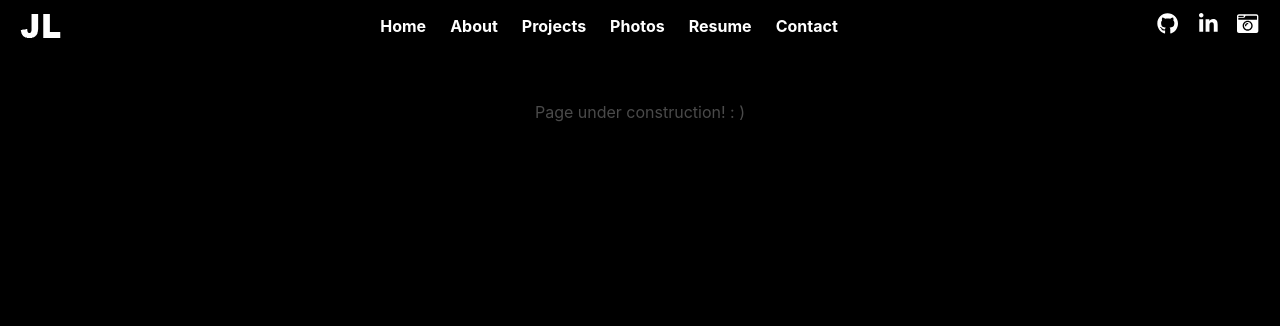
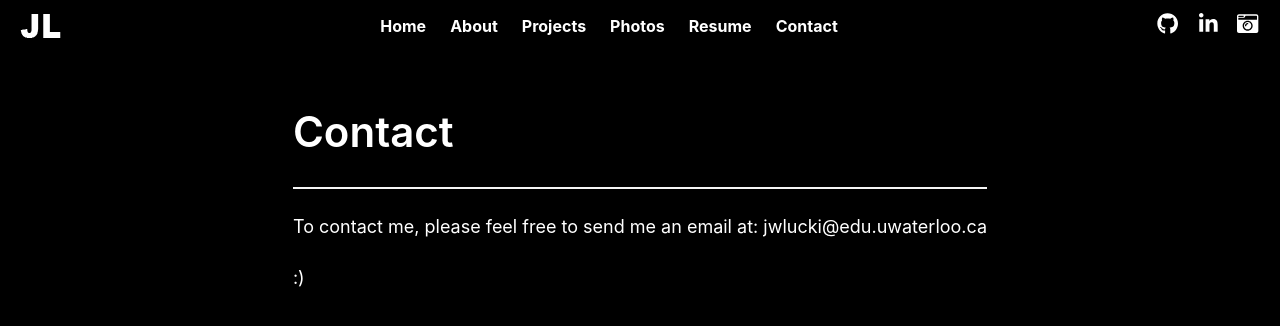
Before and after one commit to jonathanlucki/Personal-Site-V2, a Jekyll site: the page built from contact.html, in a window 1280 px wide. Shown: the top 326 px of the page. Built offline with Jekyll 4.4.1, drawn with Linux system fonts in a browser that asks for light colours; nearby versions of some CDN libraries.

Commit message:
updated contact page

```diff
--- a/_config.yml
+++ b/_config.yml
@@ -2,6 +2,7 @@
 title: Jonathan Lucki
 subtitle: Computer Science Major at the University of Waterloo
 author: Jonathan Lucki
+author-email: jwlucki@edu.uwaterloo.ca
 description: Personal website for Jonathan Lucki
 url: http://jonathanlucki.ca/
 gtag: UA-39349093-7
--- a/contact.html
+++ b/contact.html
@@ -1,5 +1,14 @@
 ---
 layout: page
+title: Contact
 ---
 
-<p>Page under construction! : )</p>
+<h1 class="content-title">{{page.title}}</h1>
+
+<hr>
+
+<p class="content-text">To contact me, please feel free to send me an email at: {{site.author-email}}</p>
+
+<br>
+
+<p class="content-text">:)</p>
```
